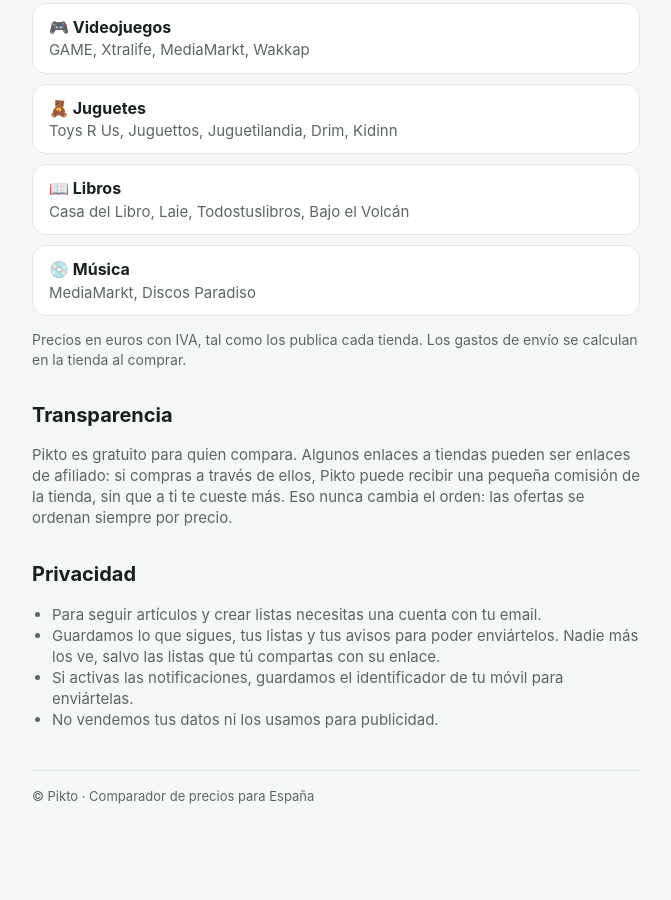
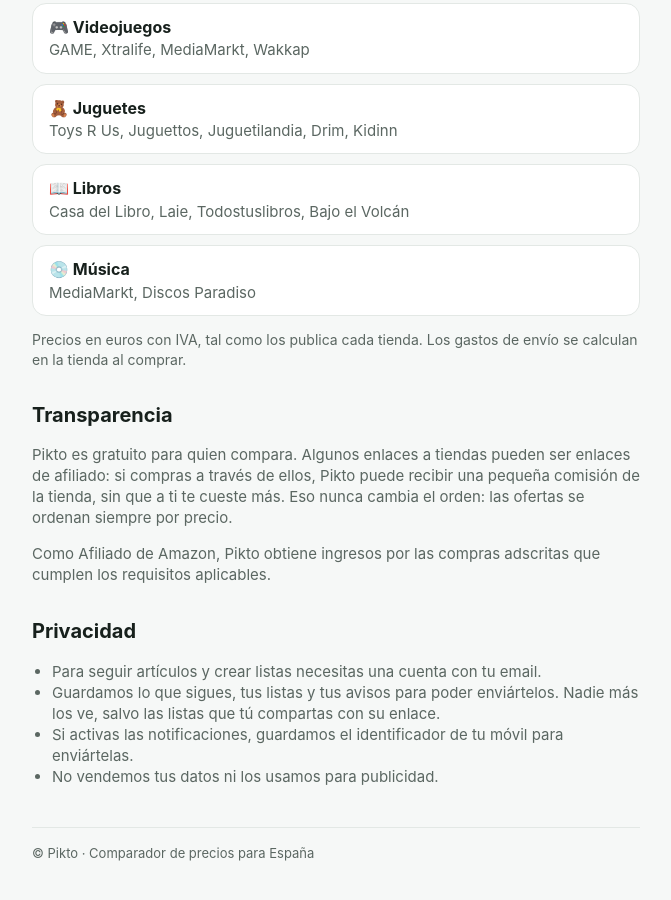
Before and after one commit to AntonioAlvarez46/Pikto, a plain HTML site: page index.html in a window 1280 px wide. Shown: the part 754-1654 px from the top of the page, without its empty margins (304-975 px from the left). Before the commit the page ends 1607 px from the top, so only its background shows below. Drawn offline with Linux system fonts and the light colour scheme.

Commit message:
Add files via upload

```diff
--- a/index.html
+++ b/index.html
@@ -84,6 +84,7 @@
   <section class="legal">
     <h2>Transparencia</h2>
     <p>Pikto es gratuito para quien compara. Algunos enlaces a tiendas pueden ser enlaces de afiliado: si compras a través de ellos, Pikto puede recibir una pequeña comisión de la tienda, sin que a ti te cueste más. Eso nunca cambia el orden: las ofertas se ordenan siempre por precio.</p>
+    <p>Como Afiliado de Amazon, Pikto obtiene ingresos por las compras adscritas que cumplen los requisitos aplicables.</p>
 
     <h2>Privacidad</h2>
     <ul>
```
